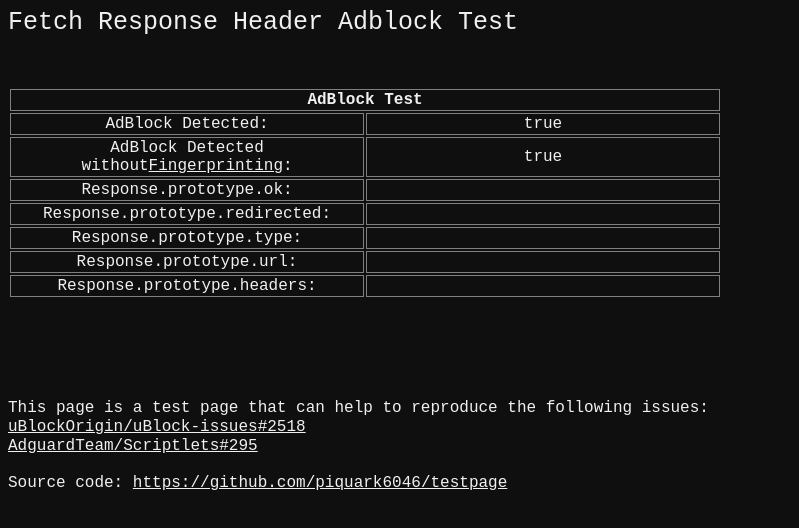
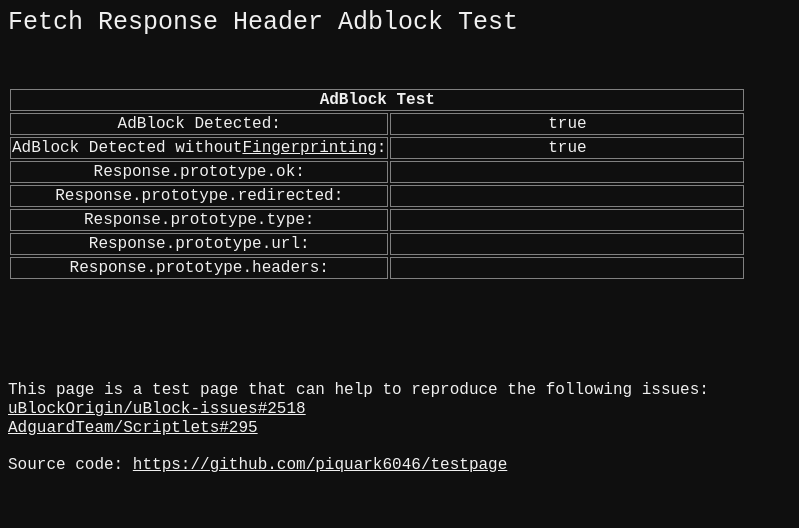
Before and after one commit to piquark6046/testpage, a plain HTML site: page FetchResponseHeader/index.html in a window 1280 px wide. Shown: the whole page, without its empty margins (0-799 px from the left). Drawn offline with Linux system fonts and the light colour scheme.

Commit message:
Add white-space CSS

```diff
--- a/FetchResponseHeader/index.html
+++ b/FetchResponseHeader/index.html
@@ -17,6 +17,7 @@
         border-color: gray;
         border-style: solid;
         border-width: 1px;
+        white-space: pre;
       }
       table th {
         font-weight: bold;
```
Also changed, not shown: XMLResponseHeader/index.html (+1 -0 lines).
